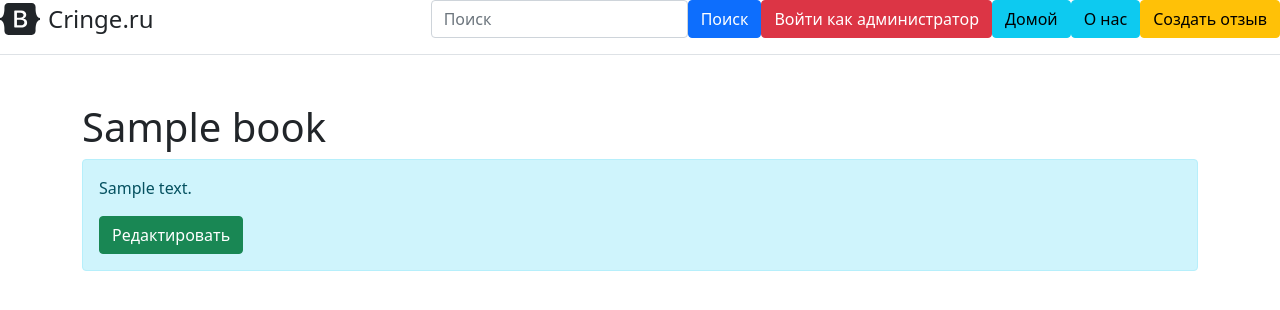
After one commit to KrechkoVsevolod201/WebProg, a Flask app: page /home/detail/1 in a window 1280 px wide. The commit adds this page. Shown: the top 310 px of the page. Run offline with Flask 2, Linux system fonts and the light colour scheme; tables that the repository leaves empty hold one stand-in row (values such as "Sample post").

Commit message:
Постепенно дорабатываю сайт

```diff
--- a/main.py
+++ b/main.py
@@ -33,13 +33,19 @@ def null_page():
 
 @app.route('/home')
 def home():
-    book = Book.query.all()
+    book = Book.query.order_by(Book.book_name.asc()).all()
     return render_template("home.html", book=book)
+
+
+@app.route('/home/detail/<int:id>')
+def detail(id):
+    bookk = Book.query.get(id)
+    return render_template("post-detail.html", bookk=bookk)
 
 
 @app.route('/posts')
 def posts():
-    book = Book.query.all()
+    book = Book.query.get(id)
     return render_template('posts.html', book=book)
 
 
--- /dev/null
+++ b/templates/post-detail.html
@@ -0,0 +1,17 @@
+{% extends 'base.html' %}
+
+{% block title %}
+{{ bookk.book_name }}
+{% endblock %}
+
+{% block body %}
+    <div class="container mt-5">
+        <h1>{{ bookk.book_name }}</h1>
+
+        <div class="alert alert-info">
+            <p>{{ bookk.text }}</p>
+            <p></p>
+            <a href="/posts/{{ bookk.id }}/update" type="submit" class="btn btn-success" >Редактировать</a>
+        </div>
+    </div>
+{% endblock %}
```
Also changed, not shown: templates/home.html (+4 -3 lines).
